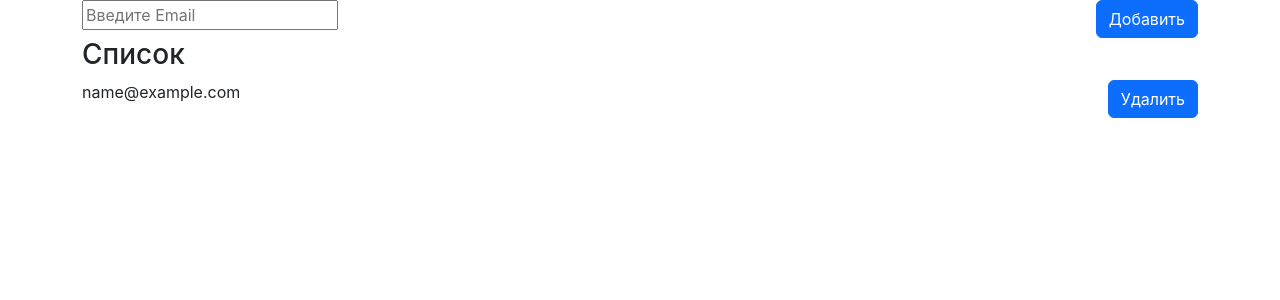
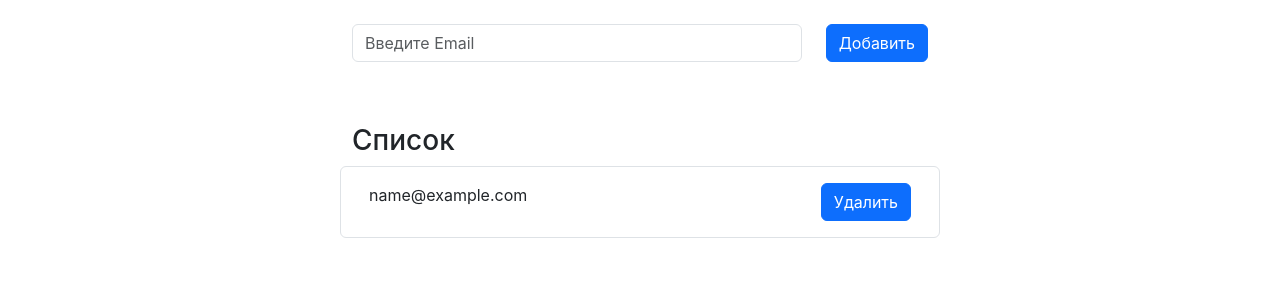
Before and after one commit to VovaGul/emails, a React (Create React App) app: page / in a window 1280 px wide. Both pictures are taken after typing "name@example.com" into the empty fields and a click on the button "Добавить". Shown: the top 300 px of the page. Built offline with nearby package versions, Linux system fonts and the light colour scheme.

Commit message:
поправил

```diff
--- a/src/App.js
+++ b/src/App.js
@@ -1,11 +1,11 @@
 import React, { useState } from 'react';
 import './App.css';
-import { Button, Col, Container, Row } from 'react-bootstrap';
+import { Button, Col, Container, Row, Form } from 'react-bootstrap';
 
 const EmailList = ({ emails, onRemoveEmail }) => {
   return (
     emails.map((email, index) => (
-      <Row key={index} style={{ marginBottom: '5px' }}>
+      <Row className="border rounded p-3" key={index} style={{ marginBottom: '5px' }}>
         <Col>
           {email}
         </Col>
@@ -50,10 +50,11 @@ const App = () => {
   };
 
   return (
-    <Container>
+    <Container className="mx-auto mt-4" style={{ maxWidth: '600px' }}>
        <Row>
-        <Col>
-        <input
+        <Col style={{ height: '100px' }}>
+        <>
+          <Form.Control
             type="email"
             id="emailInput"
             placeholder="Введите Email"
@@ -61,16 +62,15 @@ const App = () => {
             onChange={handleInputChange}
             style={{ borderColor: (isValidEmail && !isDuplicateEmail) ? '' : 'red' }}
           />
+          <Form.Text muted>
+            {!isValidEmail && <p style={{ color: 'red' }}>Пожалуйста, введите Email адрес</p>}
+            {isDuplicateEmail && <p style={{ color: 'red' }}>Такой Email уже существует</p>}
+          </Form.Text>
+        </>
         </Col>
         <Col md="auto">
           <Button class="btn" onClick={handleAddEmail}>Добавить</Button>
         </Col>
-       </Row>
-       <Row>
-        <div>
-          {!isValidEmail && <p style={{ color: 'red' }}>Пожалуйста, введите Email адрес</p>}
-          {isDuplicateEmail && <p style={{ color: 'red' }}>Такой Email уже существует</p>}
-        </div>
        </Row>
        <Row>
         <h3>Список</h3>
```
Also changed, not shown: image.png (added), 1 other file (tests, documents, lock files or other folders).
